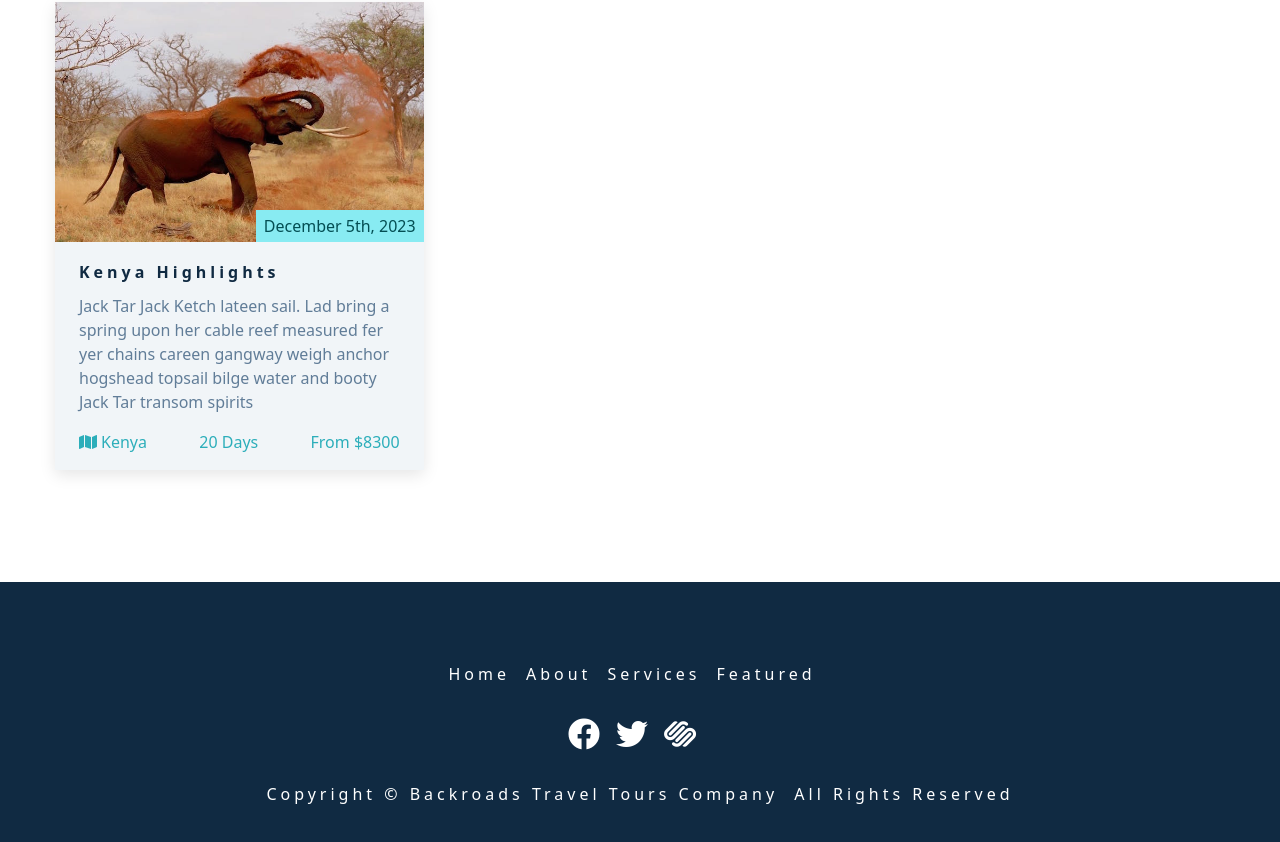
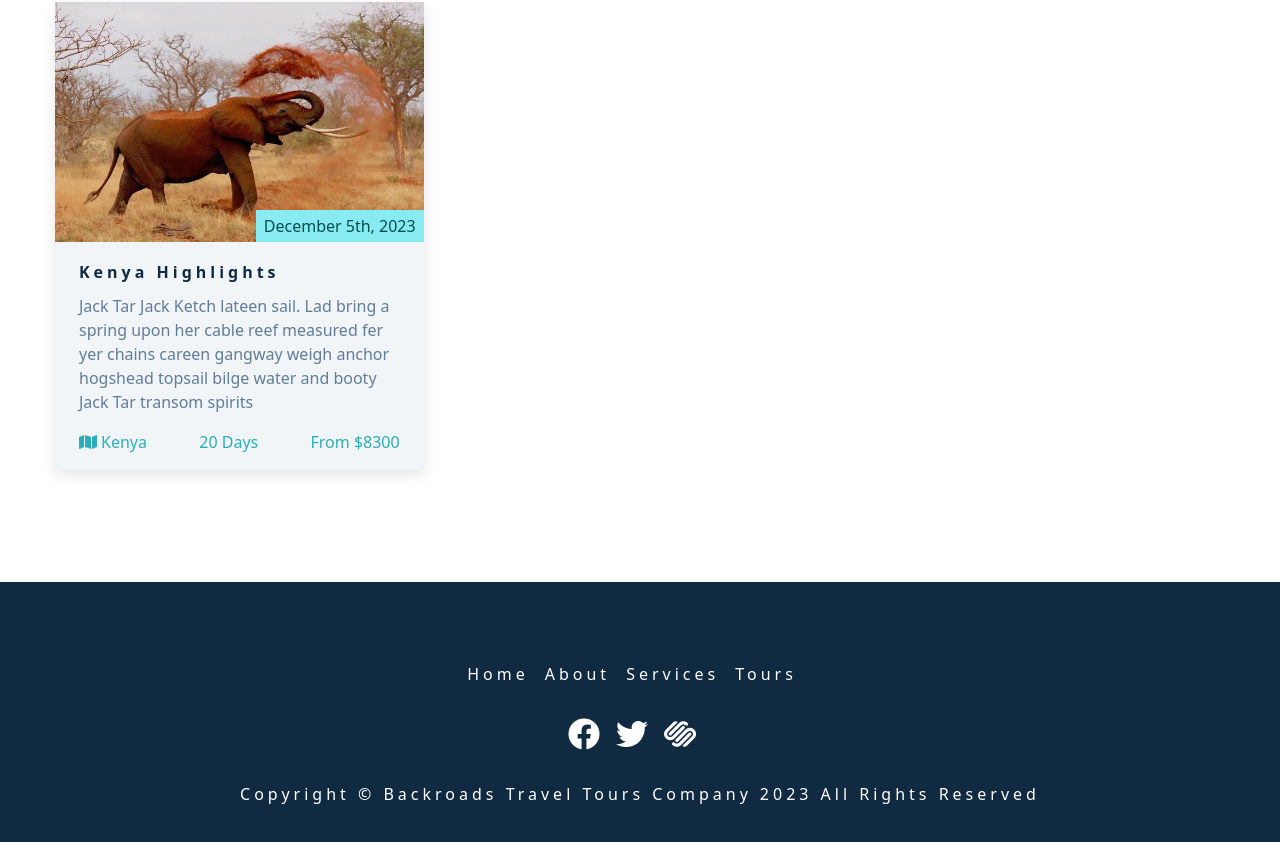
Before and after one commit to xlsmile/Backroads, a React (Create React App) app: page / in a window 1280 px wide. Shown: the part 2369-3211 px from the top of the page. Built offline with nearby package versions, Linux system fonts and the light colour scheme.

Commit message:
Add main footer links.

```diff
--- a/src/components/Footer.jsx
+++ b/src/components/Footer.jsx
@@ -1,48 +1,37 @@
+import { pageLinks, socialLinks } from '../data';
+
 const Footer = () => {
   return (
     <footer className="section footer">
       <ul className="footer-links">
-        <li>
-          <a href="#home" className="footer-link">
-            home
-          </a>
-        </li>
-        <li>
-          <a href="#about" className="footer-link">
-            about
-          </a>
-        </li>
-        <li>
-          <a href="#services" className="footer-link">
-            services
-          </a>
-        </li>
-        <li>
-          <a href="#featured" className="footer-link">
-            featured
-          </a>
-        </li>
+        {pageLinks.map((link) => {
+          const { id, href, text } = link;
+          return (
+            <li key={id}>
+              <a href={href} className="footer-link">
+                {text}
+              </a>
+            </li>
+          );
+        })}
       </ul>
+
       <ul className="footer-icons">
-        <li>
-          <a href="https://www.twitter.com" target="_blank" rel="noreferrer" className="footer-icon">
-            <i className="fab fa-facebook"></i>
-          </a>
-        </li>
-        <li>
-          <a href="https://www.twitter.com" target="_blank" rel="noreferrer" className="footer-icon">
-            <i className="fab fa-twitter"></i>
-          </a>
-        </li>
-        <li>
-          <a href="https://www.twitter.com" target="_blank" rel="noreferrer" className="footer-icon">
-            <i className="fab fa-squarespace"></i>
-          </a>
-        </li>
+        {socialLinks.map((link) => {
+          const { id, href, icon } = link;
+          return (
+            <li key={id}>
+              <a href={href} target="_blank" rel="noreferrer" className="footer-icon">
+                <i className={`fab fa-${icon}`}></i>
+              </a>
+            </li>
+          );
+        })}
       </ul>
+
       <p className="copyright">
         copyright &copy; Backroads travel tours company
-        <span id="date"></span> all rights reserved
+        <span id="date">{new Date().getFullYear()}</span> all rights reserved
       </p>
     </footer>
   );
```
